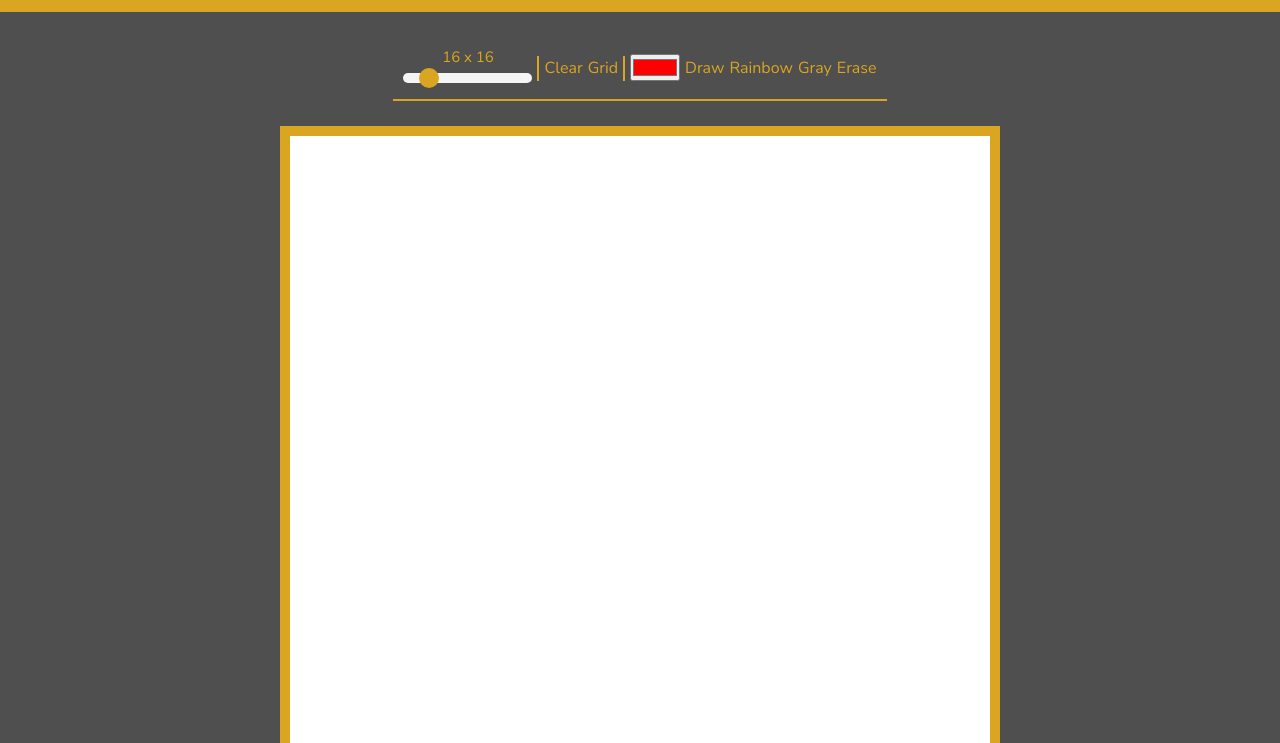
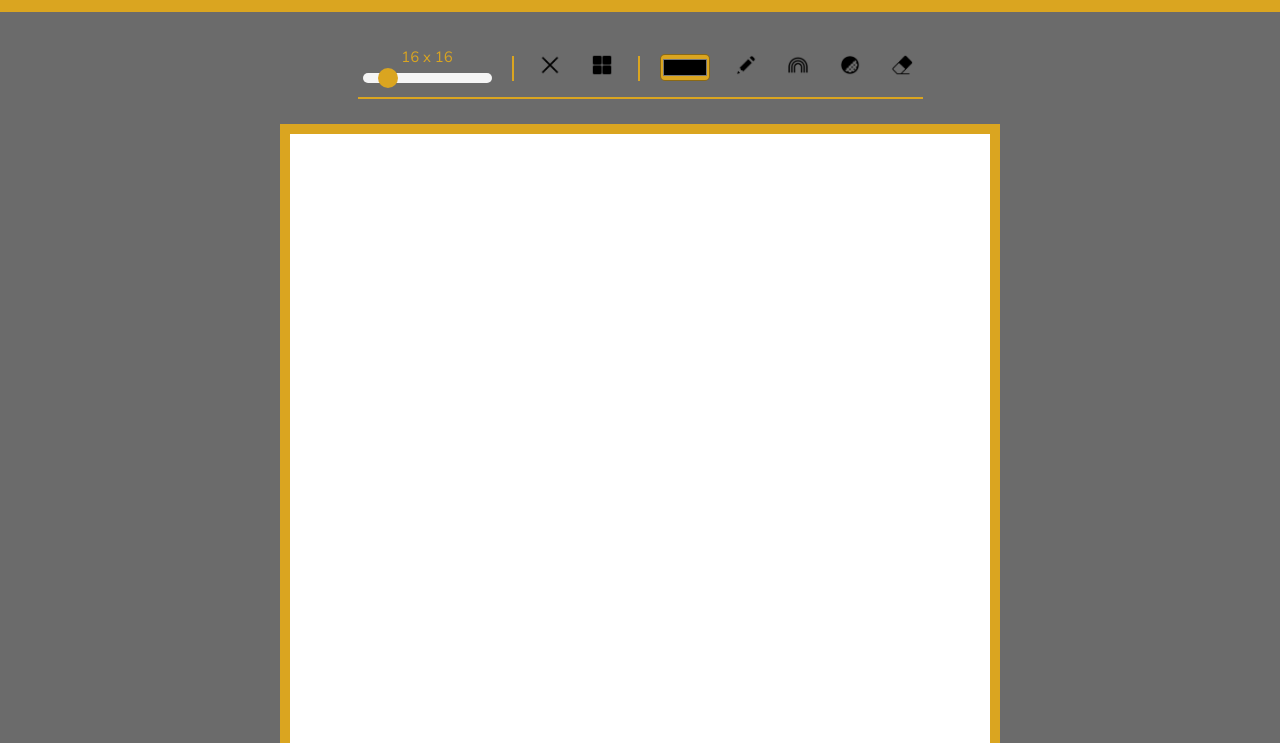
Before and after one commit to Anton-Ngan/etch-a-sketch, a plain HTML site: page index.html in a window 1280 px wide. Shown: the part 52-795 px from the top of the page. Drawn offline with Linux system fonts and the light colour scheme.

Commit message:
Implement the clear and grid button

```diff
--- a/etch.js
+++ b/etch.js
@@ -1,22 +1,46 @@
 let gridHeight = 16;
 
 const whiteBoard = document.querySelector(".whiteboard");
-const whiteBoardProperties = whiteBoard.getBoundingClientRect();
+const slider = document.querySelector(".slider");
+const sliderValue = document.querySelector(".slider-value");
+const clearButton = document.querySelector(".clear-icon");
+const gridButton = document.querySelector(".grid-icon");
 
-let slider = document.querySelector(".slider");
-let value = document.querySelector(".slider-value");
+let gridSwitch = false;
 
-value.textContent = `${slider.value} x ${slider.value}`;
+function toggleGrid() {
+    gridButton.addEventListener("click", () => {
+        const squares = document.querySelectorAll(".square");
+        squares.forEach( (square) => square.classList.toggle("active-border"))
+    })
+}
 
+// border: 1px solid whitesmoke;
+
+function toggleClear() {
+    clearButton.addEventListener("click", () => {
+        updateGrid()
+    })
+}
+
+function updateSliderValue() {
+    sliderValue.textContent = `${slider.value} x ${slider.value}`;
     slider.addEventListener("input", () =>
         {
-        value.textContent = `${slider.value} x ${slider.value}`;
+            sliderValue.textContent = `${slider.value} x ${slider.value}`;
             gridHeight = slider.value;
             updateGrid();
         }
     )
+}
 
 function updateGrid () {
+
+    let gridStatus = null;
+    const square = document.querySelector(".square");
+    if (square) {
+        gridStatus = square.classList.contains("active-border");
+    }
 
     whiteBoard.replaceChildren();
     const squareArea = (whiteBoard.clientHeight ** 2) / (gridHeight ** 2);
@@ -25,11 +49,23 @@ function updateGrid () {
     for (let i = 0; i < (gridHeight**2); i++) {
         const newSquare = document.createElement("div");
         newSquare.classList.add("square");
+        if (gridStatus) newSquare.classList.add("active-border");
         whiteBoard.appendChild(newSquare);
         newSquare.setAttribute("style", `width: ${squareHeight}px; height: ${squareHeight}px`);
 
         newSquare.addEventListener("mouseover", (e) => {
             e.currentTarget.style.backgroundColor = "black";
+            // e.currentTarget.setAttribute("style", "background-color: black;");
         })
     }
 }
+
+
+function main() {
+    updateGrid();
+    updateSliderValue();
+    toggleClear();
+    toggleGrid();
+}
+
+main()
--- a/index.html
+++ b/index.html
@@ -24,27 +24,27 @@
             <input type="range" id="range" min="2" max="100" value="16" class="slider">
         </div>
         <hr>
-        <div class="clear-icon">
-            Clear
+        <div>
+            <img class="clear-icon menu-button" src="./img/clear.png" title="Clear the grid" alt="Cross icon">
         </div>
-        <div class="show-grid-icon">
-            Grid
+        <div>
+            <img class="grid-icon menu-button" src="./img/grid.png" title="Toggle grid" alt="Grid icon">
         </div>
         <hr>
-        <div class="colour-wheel">
-            <input type="color" value="#ff0000">
+        <div>
+            <input type="color" class="color-wheel" value="#000000">
         </div>
         <div class="draw-mode">
-            Draw
+            <img class="menu-button" src="./img/draw.png" title="Draw mode" alt="Draw icon">
         </div>
         <div class="rainbow-mode">
-            Rainbow
+            <img class="menu-button" src="./img/rainbow.png" title="Rainbow mode" alt="Rainbow icon">
         </div>
         <div class="gray-scale">
-            Gray
+            <img class="menu-button" src="./img/grayscale.png" title="Grayscale mode" alt="Grayscale icon">
         </div>
         <div class="erase-icon">
-            Erase
+            <img class="menu-button" src="./img/erase.png" title="Eraser mode" alt="Eraser icon">
         </div>
 
     </div>
--- a/styles.css
+++ b/styles.css
@@ -6,7 +6,7 @@
 }
 
 body {
-    background-color: rgba(0, 0, 0, 0.692);
+    background-color: rgba(0, 0, 0, 0.582);
     display: flex;
     flex-direction: column;
     min-height: 100vh;
@@ -27,14 +27,28 @@ body {
 }
 
 .buttons {
-    color: goldenrod;
+    color: rgb(172, 125, 7);
     align-self: center;
     display: flex;
     align-items: center;
-    gap: 5px;
+    gap: 20px;
     border-bottom: 2px solid goldenrod;
-    padding: 10px;
+    padding: 10px 5px 7.5px 5px;
     margin: 25px 0 10px 0;
+}
+
+.menu-button {
+    width: 32px;
+    height: 32px;
+    padding: 5px;
+    border-radius: 5px;
+    cursor: pointer;
+    transition: all 0.4s;
+}
+
+.menu-button:hover {
+    background-color: rgba(218, 165, 32, 0.459);
+    transform: scale(1.5);
 }
 
 .slider {
@@ -69,6 +83,16 @@ hr {
     border: 1px solid goldenrod;
 }
 
+.color-wheel {
+    border: 1px solid rgba(0, 0, 0, 0.363);
+    background-color: goldenrod;
+    border-radius: 5px;
+    cursor: pointer;
+}
+
+
+
+
 .container {
     flex: 1;
     display: flex;
@@ -81,14 +105,19 @@ hr {
     flex-shrink: 0;
     display: flex;
     flex-wrap: wrap;
+    justify-content: center;
     width: 720px;
     height: 720px;
     border: 10px solid goldenrod;
+    cursor: crosshair;
 }
 
 .square {
     box-sizing: border-box;
-    border: 1px solid whitesmoke;
+}
+
+.square.active-border {
+    border: 1.5px solid rgba(218, 165, 32, 0.644);
 }
 
 .footer {
```
Also changed, not shown: img/clear.png (added), img/draw.png (added), img/erase.png (added), img/grayscale.png (added), img/grid.png (added), img/rainbow.png (added), 1 other file. Lines whose indentation alone changed are shown as unchanged.
